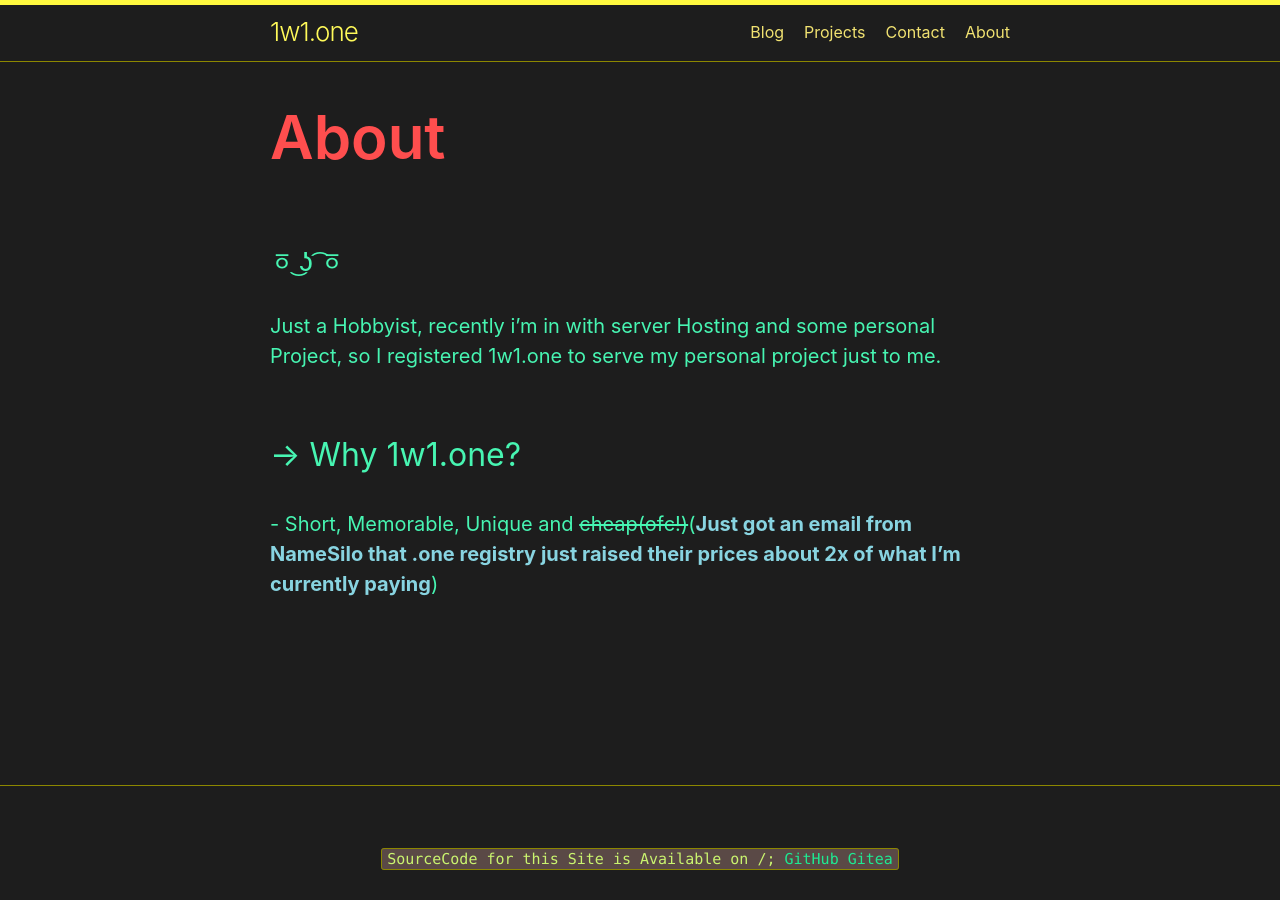
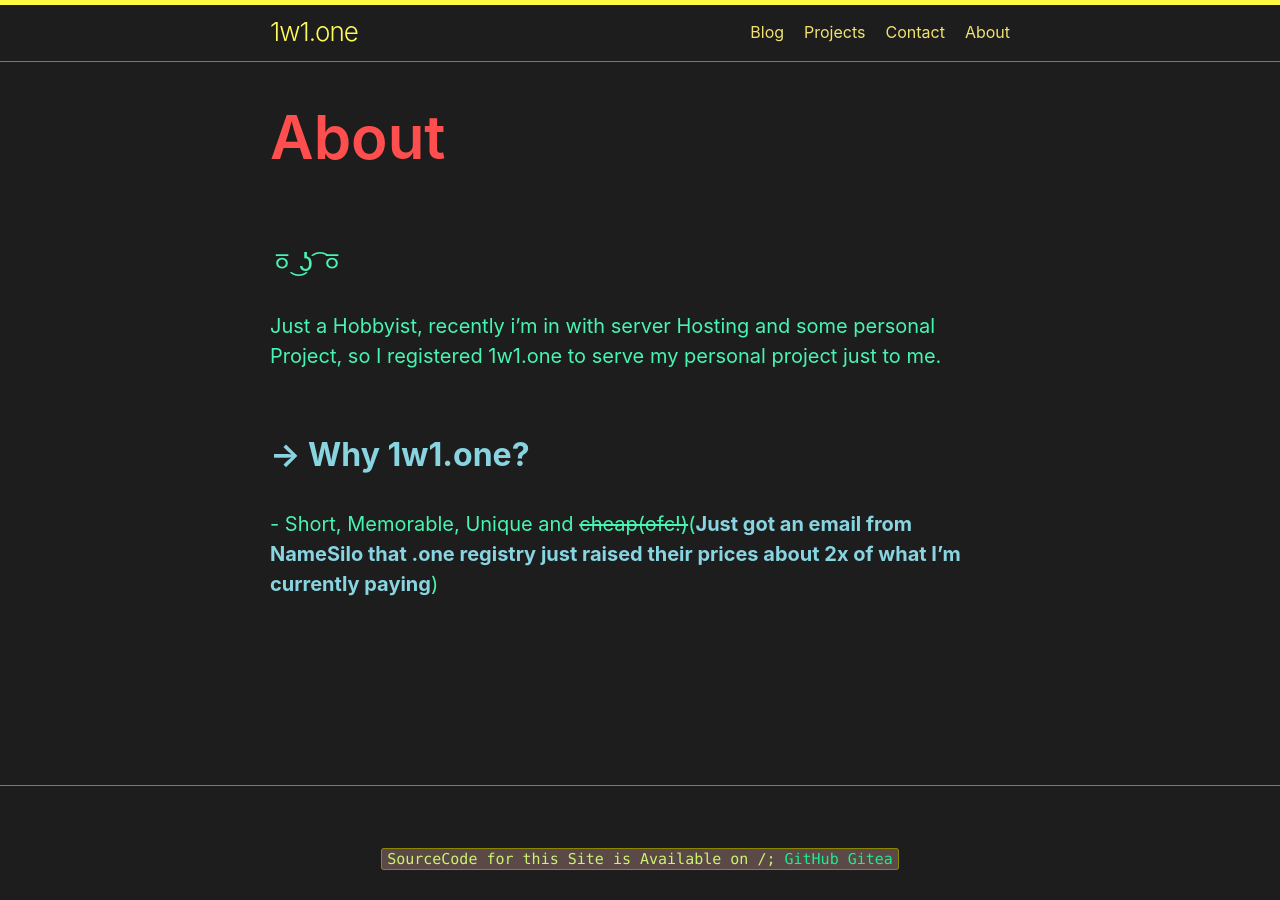
Before and after one commit to minoplhy/crappy-jekyll, a Jekyll site: the page built from about.markdown, in a window 1280 px wide. Built offline with Jekyll 4.4.1, drawn with Linux system fonts in a browser that asks for light colours.

```diff
--- a/about.markdown
+++ b/about.markdown
@@ -7,5 +7,5 @@ permalink: /about
 ### ㆆ ͜ʖ ͡ㆆ
 #### Just a Hobbyist, recently i'm in with server Hosting and some personal Project, so I registered 1w1.one to serve my personal project just to me.
 
-## -> Why 1w1.one?
+## <b>-> Why 1w1.one?</b>
 #### -  Short, Memorable, Unique and ~~cheap(ofc!)~~(<b>Just got an email from NameSilo that .one registry just raised their prices about 2x of what I'm currently paying</b>)
```
